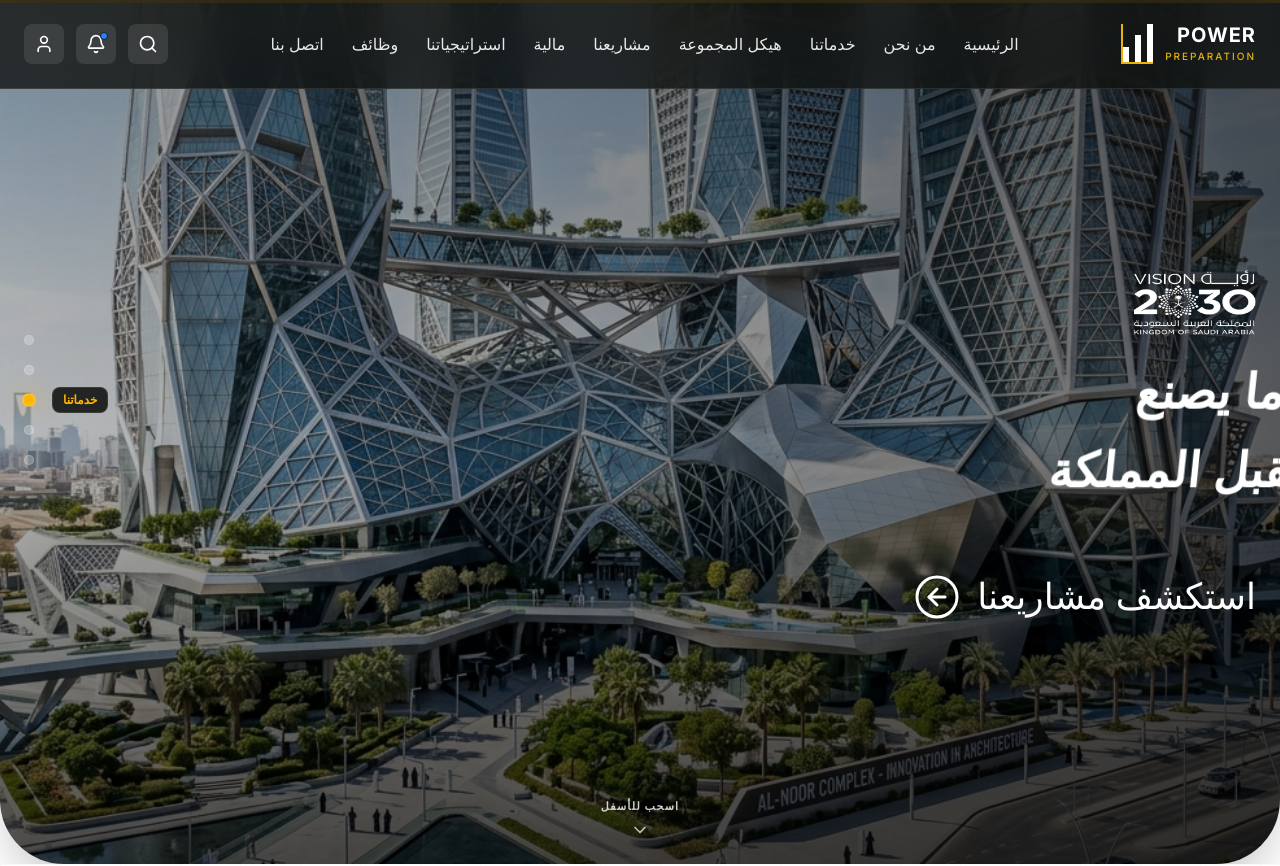
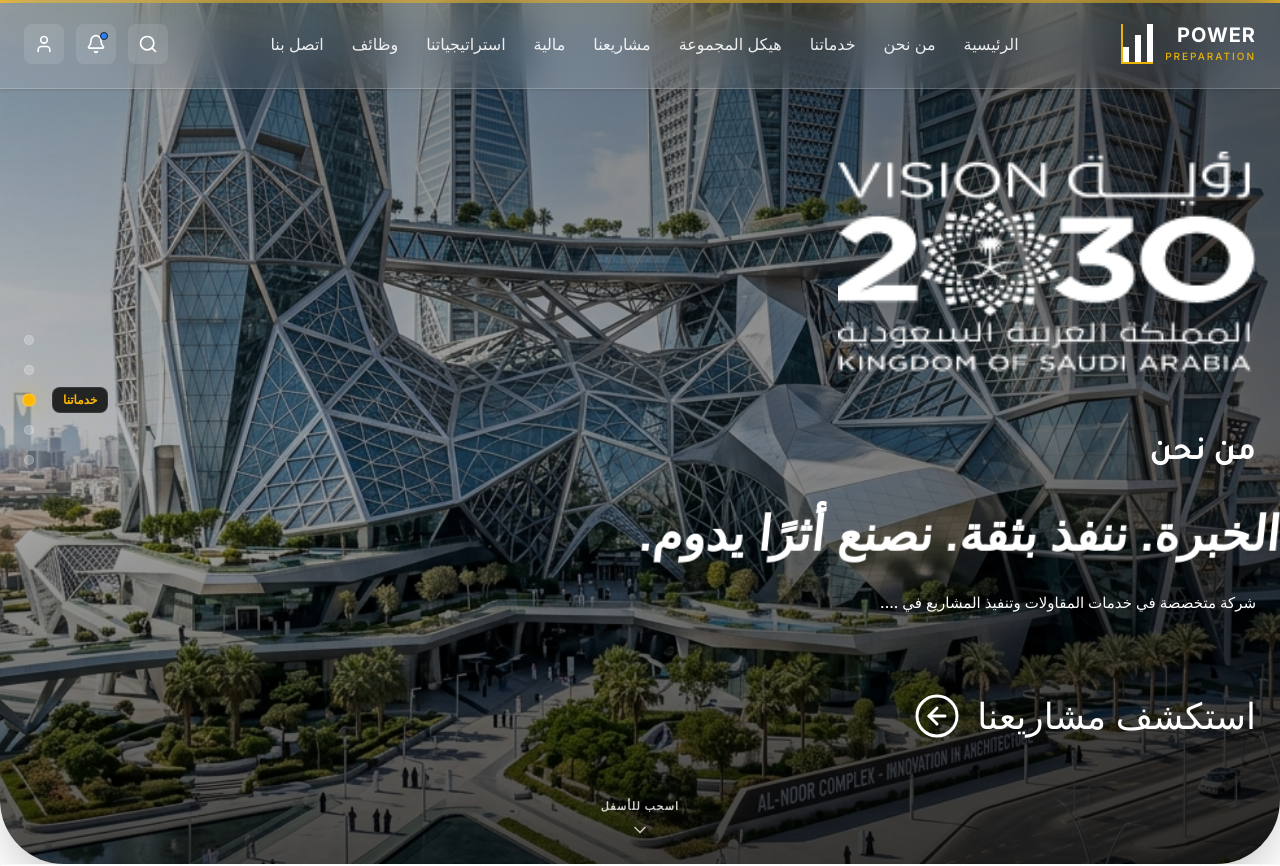
Before and after one commit to ahmedbondok2019/power-react, a React (Vite) app: page / in a window 1280 px wide. Shown: the top 866 px of the page. Built offline with nearby package versions, Linux system fonts and the light colour scheme; a web font is replaced by a local one.

Commit message:
feat: implement core UI components including navigation, services, vision/mission, and hero sections

```diff
--- a/src/components/HallOfFameSection.jsx
+++ b/src/components/HallOfFameSection.jsx
@@ -82,21 +82,27 @@ const HallOfFameSection = ({ title = "قاعة المشاهير" }) => {
 
       {/* Horizontal Continuous Logo Slider Track with Tall Band & Tight Gaps */}
       <div className="w-full bg-[#E5E5E5] py-6 sm:py-8 shadow-sm border-y border-[#DCDCDC] relative">
+        <style>{`
+          .continuous-slider .swiper-wrapper {
+            transition-timing-function: linear !important;
+          }
+        `}</style>
         <div className="w-full px-2">
           <Swiper
             modules={[Autoplay]}
             loop={true}
             dir="rtl"
-            speed={2500}
+            speed={4000}
             autoplay={{
               delay: 0,
               disableOnInteraction: false,
               pauseOnMouseEnter: false,
               reverseDirection: false,
             }}
+            allowTouchMove={false}
             slidesPerView={'auto'}
             spaceBetween={18}
-            className="w-full flex items-center pointer-events-none select-none"
+            className="continuous-slider w-full flex items-center pointer-events-none select-none"
           >
             {clients.concat(clients).concat(clients).map((client, index) => (
               <SwiperSlide key={index} className="!w-auto flex items-center justify-center">
--- a/src/components/Hero.jsx
+++ b/src/components/Hero.jsx
@@ -26,9 +26,9 @@ const EASE = [0.22, 1, 0.36, 1];
 
 const Hero = ({
   id = 'الرئيسية',
-  badge,
-  title = (<>نبني ما يصنع <br /> مستقبل المملكة</>),
-  subtitle,
+  badge = 'من نحن',
+  title = 'نبني الخبرة. ننفذ بثقة. نصنع أثرًا يدوم.',
+  subtitle = 'شركة متخصصة في خدمات المقاولات وتنفيذ المشاريع في ....',
   buttonText = 'استكشف مشاريعنا',
   buttonLink = '#مشاريعنا',
   bgImage = '/hero-bg.jpg',
@@ -92,7 +92,10 @@ const Hero = ({
       />
 
       {/* ── Content ── */}
-      <div className="relative z-20 max-w-7xl mx-auto px-6 w-full flex flex-col items-start text-right pt-28 sm:pt-32 my-auto">
+      <div
+        className="relative z-20 max-w-7xl mx-auto px-6 w-full flex flex-col items-start text-right pt-28 sm:pt-32 my-auto"
+        dir="rtl"
+      >
 
         {/* Vision 2030 logo — falls from top */}
         {showVisionLogo && (
@@ -100,14 +103,14 @@ const Hero = ({
             initial={{ opacity: 0, y: -60, scale: 0.7 }}
             animate={{ opacity: 1, y: 0, scale: 1 }}
             transition={{ duration: 1.1, delay: 0.3, ease: EASE }}
-            className="mb-3 sm:mb-4 opacity-95"
+            className="mb-8 sm:mb-10 opacity-100 flex justify-start w-full"
           >
             <motion.img
               animate={{ y: [0, -6, 0] }}
               transition={{ duration: 4, repeat: Infinity, ease: 'easeInOut' }}
               src="/Vision2030.png"
               alt="Vision 2030"
-              className="h-12 md:h-16 object-contain brightness-0 invert drop-shadow-xl"
+              className="h-32 sm:h-40 md:h-48 lg:h-[220px] w-auto object-contain brightness-0 invert drop-shadow-2xl origin-right"
             />
           </motion.div>
         )}
@@ -118,7 +121,7 @@ const Hero = ({
             initial={{ opacity: 0, x: 80 }}
             animate={{ opacity: 1, x: 0 }}
             transition={{ duration: 0.9, delay: 0.5, ease: EASE }}
-            className="mb-2 w-full text-right"
+            className="mb-2 max-w-4xl"
             style={{
               fontFamily: "'Tajawal', sans-serif",
               fontWeight: 700,
@@ -136,12 +139,12 @@ const Hero = ({
           initial={{ opacity: 0, x: 120, skewX: -6 }}
           animate={{ opacity: 1, x: 0, skewX: 0 }}
           transition={{ duration: 1.1, delay: 0.55, ease: EASE }}
-          className="text-white drop-shadow-2xl mb-4 w-full text-right"
+          className="text-white drop-shadow-2xl mb-4 max-w-5xl"
           style={{
             fontFamily: "'HSN Shahd Bold', 'HSN Shahd', sans-serif",
             fontWeight: 700,
             fontSize: '48px',
-            lineHeight: '78px',
+            lineHeight: '1.4',
             textAlign: 'right'
           }}
         >
@@ -154,7 +157,7 @@ const Hero = ({
             initial={{ opacity: 0, x: -80 }}
             animate={{ opacity: 1, x: 0 }}
             transition={{ duration: 1.0, delay: 0.75, ease: EASE }}
-            className="text-white mb-4 max-w-3xl w-full text-right"
+            className="text-white mb-6 max-w-3xl"
             style={{
               fontFamily: "'Inter', sans-serif",
               fontWeight: 500,
--- a/src/components/Navbar.jsx
+++ b/src/components/Navbar.jsx
@@ -29,7 +29,7 @@ const Navbar = () => {
       initial={{ y: -100, opacity: 0 }}
       animate={{ y: 0, opacity: 1 }}
       transition={{ duration: 0.8, delay: 0.5, ease: [0.77, 0, 0.175, 1] }}
-      className="fixed w-full z-50 top-0 left-0 border-b border-white/10 bg-[#111312]/80 backdrop-blur-xl"
+      className="fixed w-full z-50 top-0 left-0 border-b border-white/20 bg-white/10 backdrop-blur-xl shadow-sm"
     >
       <div className="max-w-7xl mx-auto flex items-center justify-between px-6 py-5 lg:py-6">
 
--- a/src/components/ServicesSection.jsx
+++ b/src/components/ServicesSection.jsx
@@ -42,8 +42,21 @@ const ServicesSection = () => (
 
     <div className="max-w-7xl mx-auto px-6">
 
-      {/* Header — title from right, link from left */}
+      {/* Header — title on right, link on left (in RTL, first element is on the right) */}
       <div className="flex flex-col md:flex-row justify-between items-start md:items-center mb-8 gap-6">
+
+        {/* Title — FIRST in DOM, so it appears on the RIGHT in RTL */}
+        <motion.div
+          className="text-right"
+          initial={{ opacity: 0, x: 70 }}
+          whileInView={{ opacity: 1, x: 0 }}
+          viewport={{ once: false, margin: '-60px' }}
+          transition={{ duration: 0.9, ease: EASE }}
+        >
+          <SectionTitle title="خدماتنا" theme="dark" />
+        </motion.div>
+
+        {/* Link — SECOND in DOM, so it appears on the LEFT in RTL */}
         <motion.div
           initial={{ opacity: 0, x: -70 }}
           whileInView={{ opacity: 1, x: 0 }}
@@ -56,15 +69,6 @@ const ServicesSection = () => (
           </a>
         </motion.div>
 
-        <motion.div
-          className="text-right"
-          initial={{ opacity: 0, x: 70 }}
-          whileInView={{ opacity: 1, x: 0 }}
-          viewport={{ once: false, margin: '-60px' }}
-          transition={{ duration: 0.9, ease: EASE }}
-        >
-          <SectionTitle title="خدماتنا" theme="dark" />
-        </motion.div>
       </div>
 
       {/* Description — from right */}
--- a/src/components/about/VisionMissionSection.jsx
+++ b/src/components/about/VisionMissionSection.jsx
@@ -107,7 +107,7 @@ const VisionMissionSection = () => {
                 <div className="hidden lg:flex items-center justify-center shrink-0 ml-1 relative">
                   <div className="w-2.5 h-2.5 rounded-full bg-[#EBFB38] shadow-[0_0_12px_3px_rgba(235,251,56,0.5)] z-10 relative" />
                   <div className="absolute top-1/2 -translate-y-1/2 right-full w-8 xl:w-12 h-[1.5px] bg-[#555] -z-10" />
-                    <div className="absolute top-1/2 right-[calc(100%+2rem)] xl:right-[calc(100%+3rem)] w-[1.5px] h-[50vh] bg-[#555] -z-10" />
+                  <div className="absolute top-1/2 right-[calc(100%+2rem)] xl:right-[calc(100%+3rem)] w-[1.5px] h-[140px] bg-[#555] -z-10" />
                 </div>
               </div>
             </motion.div>
@@ -139,7 +139,7 @@ const VisionMissionSection = () => {
                 <div className="hidden lg:flex items-center justify-center shrink-0 ml-1 relative">
                   <div className="w-2.5 h-2.5 rounded-full bg-[#EBFB38] shadow-[0_0_12px_3px_rgba(235,251,56,0.5)] z-10 relative" />
                   <div className="absolute top-1/2 -translate-y-1/2 right-full w-8 xl:w-12 h-[1.5px] bg-[#555] -z-10" />
-                    <div className="absolute bottom-1/2 right-[calc(100%+2rem)] xl:right-[calc(100%+3rem)] w-[1.5px] h-[50vh] bg-[#555] -z-10" />
+                  <div className="absolute bottom-1/2 right-[calc(100%+2rem)] xl:right-[calc(100%+3rem)] w-[1.5px] h-[140px] bg-[#555] -z-10" />
                 </div>
                 </div>
               </motion.div>
```
Also changed, not shown: src/components/about/OrganizationChart.jsx (+41 -14 lines). Lines whose indentation alone changed are shown as unchanged.
